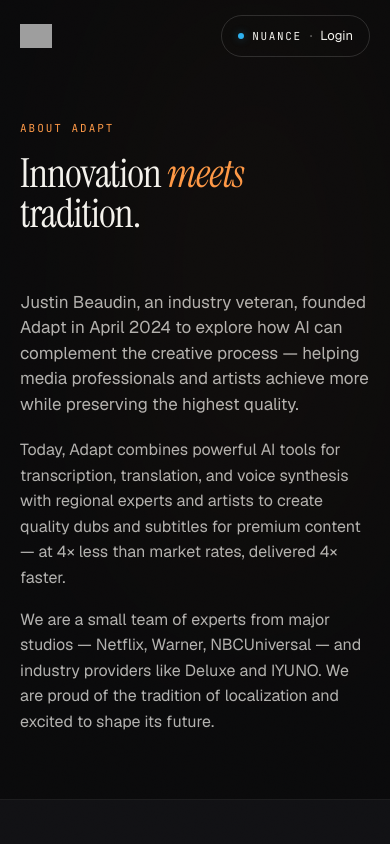
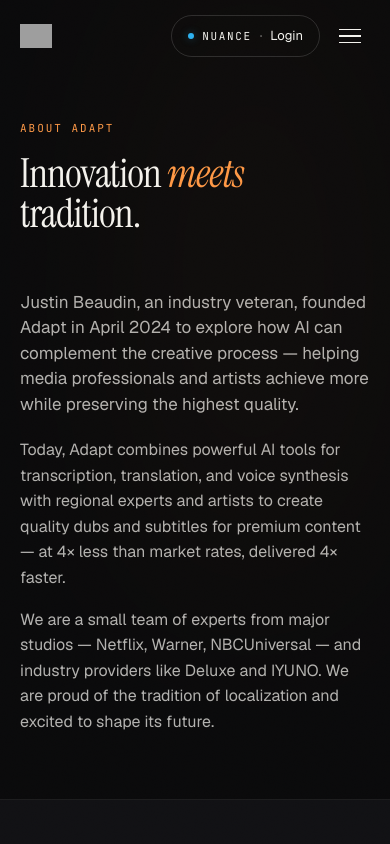
Before and after one commit to mackensiealvarezz/adaptglobal.io, a Next.js app: page /about in a window 390 px wide. Shown: the top 844 px of the page. Built offline with nearby package versions, Linux system fonts and the light colour scheme; grey boxes are pictures that could not be loaded.

Commit message:
feat: implement full-screen video modal and enhance video card interactions

```diff
--- a/src/components/nav.jsx
+++ b/src/components/nav.jsx
@@ -3,9 +3,9 @@
 import Link from 'next/link';
 import { usePathname } from 'next/navigation';
 
-// Top navigation
 const Nav = ({ tweaks }) => {
   const [scrolled, setScrolled] = React.useState(false);
+  const [menuOpen, setMenuOpen] = React.useState(false);
   const pathname = usePathname();
 
   React.useEffect(() => {
@@ -15,16 +15,12 @@
     return () => window.removeEventListener('scroll', onScroll);
   }, []);
 
-  const navStyle = {
-    position: 'fixed',
-    top: 0, left: 0, right: 0,
-    zIndex: 50,
-    transition: 'all 0.3s ease',
-    background: scrolled ? 'rgba(10,10,11,0.78)' : 'transparent',
-    backdropFilter: scrolled ? 'blur(16px) saturate(1.2)' : 'none',
-    WebkitBackdropFilter: scrolled ? 'blur(16px) saturate(1.2)' : 'none',
-    borderBottom: scrolled ? '1px solid var(--line)' : '1px solid transparent',
-  };
+  React.useEffect(() => { setMenuOpen(false); }, [pathname]);
+
+  React.useEffect(() => {
+    document.body.style.overflow = menuOpen ? 'hidden' : '';
+    return () => { document.body.style.overflow = ''; };
+  }, [menuOpen]);
 
   const links = [
     { label: 'Platform', href: '/platform' },
@@ -33,16 +29,27 @@
     { label: 'About', href: '/about' },
   ];
 
+  const navBg = menuOpen
+    ? 'rgba(10,10,11,0.98)'
+    : scrolled ? 'rgba(10,10,11,0.78)' : 'transparent';
+
   return (
-    <nav style={navStyle} aria-label="Primary">
+    <nav style={{
+      position: 'fixed', top: 0, left: 0, right: 0,
+      zIndex: 200,
+      transition: 'background 0.3s ease, backdrop-filter 0.3s ease, border-color 0.3s ease',
+      background: navBg,
+      backdropFilter: scrolled || menuOpen ? 'blur(16px) saturate(1.2)' : 'none',
+      WebkitBackdropFilter: scrolled || menuOpen ? 'blur(16px) saturate(1.2)' : 'none',
+      borderBottom: scrolled || menuOpen ? '1px solid var(--line)' : '1px solid transparent',
+    }} aria-label="Primary">
+
+      {/* Top bar */}
       <div className="wrap" style={{
         display: 'flex', alignItems: 'center', justifyContent: 'space-between',
         height: 72, gap: 24,
       }}>
-        <Link href="/" aria-label="Adapt — home" style={{
-          display: 'flex', alignItems: 'center',
-          height: 28,
-        }}>
+        <Link href="/" aria-label="Adapt — home" style={{ display: 'flex', alignItems: 'center', height: 28 }}>
           <img
             src="https://adaptglobal.io/wp-content/uploads/2024/04/Adapt_Logo_Primary_Color-White.svg"
             alt="Adapt"
@@ -50,6 +57,7 @@
           />
         </Link>
 
+        {/* Desktop links */}
         <div style={{
           display: 'flex', alignItems: 'center', gap: 28,
           fontSize: 14, color: 'var(--fg-2)',
@@ -79,44 +87,113 @@
               display: 'inline-flex', alignItems: 'center', gap: 8,
               padding: '10px 16px', fontSize: 13,
               border: '1px solid var(--line-2)',
-              borderRadius: 999,
-              color: 'var(--fg)',
-              transition: 'all 0.2s',
+              borderRadius: 999, color: 'var(--fg)', transition: 'all 0.2s',
             }}
-            onMouseEnter={e => {
-              e.currentTarget.style.background = 'rgba(74,144,226,0.08)';
-              e.currentTarget.style.borderColor = 'var(--accent-2)';
-            }}
-            onMouseLeave={e => {
-              e.currentTarget.style.background = 'transparent';
-              e.currentTarget.style.borderColor = 'var(--line-2)';
+            onMouseEnter={e => { e.currentTarget.style.background = 'rgba(74,144,226,0.08)'; e.currentTarget.style.borderColor = 'var(--accent-2)'; }}
+            onMouseLeave={e => { e.currentTarget.style.background = 'transparent'; e.currentTarget.style.borderColor = 'var(--line-2)'; }}
+          >
+            <span style={{
+              display: 'inline-block', width: 6, height: 6, borderRadius: 999,
+              background: 'var(--accent-2)', boxShadow: '0 0 8px var(--accent-2-glow)',
+            }} />
+            <span style={{ fontFamily: 'var(--mono)', fontSize: 11, letterSpacing: '0.15em', textTransform: 'uppercase' }}>Nuance</span>
+            <span style={{ color: 'var(--fg-3)' }}>·</span>
+            <span>Login</span>
+          </a>
+          <a href="mailto:info@adaptglobal.io" className="btn btn--primary nav-contact" style={{ padding: '10px 18px', fontSize: 13 }}>
+            Get in touch <span className="arrow">→</span>
+          </a>
+
+          {/* Hamburger — mobile only */}
+          <button
+            className="nav-hamburger"
+            onClick={() => setMenuOpen(o => !o)}
+            aria-label={menuOpen ? 'Close menu' : 'Open menu'}
+            aria-expanded={menuOpen}
+            style={{
+              display: 'none',
+              flexDirection: 'column', justifyContent: 'center', alignItems: 'center',
+              width: 40, height: 40, gap: 5,
+              background: 'transparent', border: 'none', cursor: 'pointer',
+              padding: 0, flexShrink: 0,
             }}
           >
             <span style={{
-              display: 'inline-block', width: 6, height: 6, borderRadius: 999,
-              background: 'var(--accent-2)',
-              boxShadow: '0 0 8px var(--accent-2-glow)',
+              display: 'block', width: 22, height: 1.5, background: 'var(--fg)',
+              transition: 'transform 0.25s ease, opacity 0.25s ease',
+              transform: menuOpen ? 'translateY(6.5px) rotate(45deg)' : 'none',
             }} />
-            <span style={{ fontFamily: 'var(--mono)', fontSize: 11, letterSpacing: '0.15em', textTransform: 'uppercase' }}>
-              Nuance
-            </span>
-            <span style={{ color: 'var(--fg-3)' }}>·</span>
-            <span>Login</span>
-          </a>
-          <a href="mailto:info@adaptglobal.io" className="btn btn--primary nav-contact" style={{
-            padding: '10px 18px', fontSize: 13,
-          }}>
-            Get in touch <span className="arrow">→</span>
-          </a>
+            <span style={{
+              display: 'block', width: 22, height: 1.5, background: 'var(--fg)',
+              transition: 'opacity 0.2s ease',
+              opacity: menuOpen ? 0 : 1,
+            }} />
+            <span style={{
+              display: 'block', width: 22, height: 1.5, background: 'var(--fg)',
+              transition: 'transform 0.25s ease, opacity 0.25s ease',
+              transform: menuOpen ? 'translateY(-6.5px) rotate(-45deg)' : 'none',
+            }} />
+          </button>
+        </div>
+      </div>
+
+      {/* Mobile menu panel */}
+      <div style={{
+        display: menuOpen ? 'flex' : 'none',
+        flexDirection: 'column',
+        padding: '8px 0 32px',
+        borderTop: '1px solid var(--line)',
+      }} className="nav-mobile-panel">
+        <div className="wrap" style={{ display: 'flex', flexDirection: 'column', gap: 2 }}>
+          {links.map(l => {
+            const active = pathname === l.href || pathname.startsWith(l.href + '/');
+            return (
+              <Link
+                key={l.label}
+                href={l.href}
+                style={{
+                  display: 'block',
+                  padding: '14px 0',
+                  fontSize: 22,
+                  fontFamily: 'var(--serif)',
+                  color: active ? 'var(--accent)' : 'var(--fg)',
+                  borderBottom: '1px solid var(--line)',
+                  letterSpacing: '-0.01em',
+                }}
+              >
+                {l.label}
+              </Link>
+            );
+          })}
+          <div style={{ marginTop: 24, display: 'flex', flexDirection: 'column', gap: 10 }}>
+            <a href="mailto:info@adaptglobal.io" className="btn btn--primary" style={{ textAlign: 'center' }}>
+              Get in touch <span className="arrow">→</span>
+            </a>
+            <a
+              href="https://nuance.adaptglobal.io/"
+              style={{
+                display: 'flex', alignItems: 'center', justifyContent: 'center', gap: 8,
+                padding: '12px 0', fontSize: 14,
+                border: '1px solid var(--line-2)', borderRadius: 999, color: 'var(--fg)',
+              }}
+            >
+              <span style={{ width: 6, height: 6, borderRadius: 999, background: 'var(--accent-2)', boxShadow: '0 0 8px var(--accent-2-glow)' }} />
+              Nuance Login
+            </a>
+          </div>
         </div>
       </div>
 
       <style>{`
         @media (max-width: 1080px) {
           .nav-links-desktop { display: none !important; }
+          .nav-hamburger { display: flex !important; }
         }
         @media (max-width: 640px) {
           .nav-contact { display: none !important; }
+        }
+        @media (min-width: 1081px) {
+          .nav-mobile-panel { display: none !important; }
         }
       `}</style>
     </nav>
```
Also changed, not shown: src/components/page-utils.jsx (+131 -12 lines).
